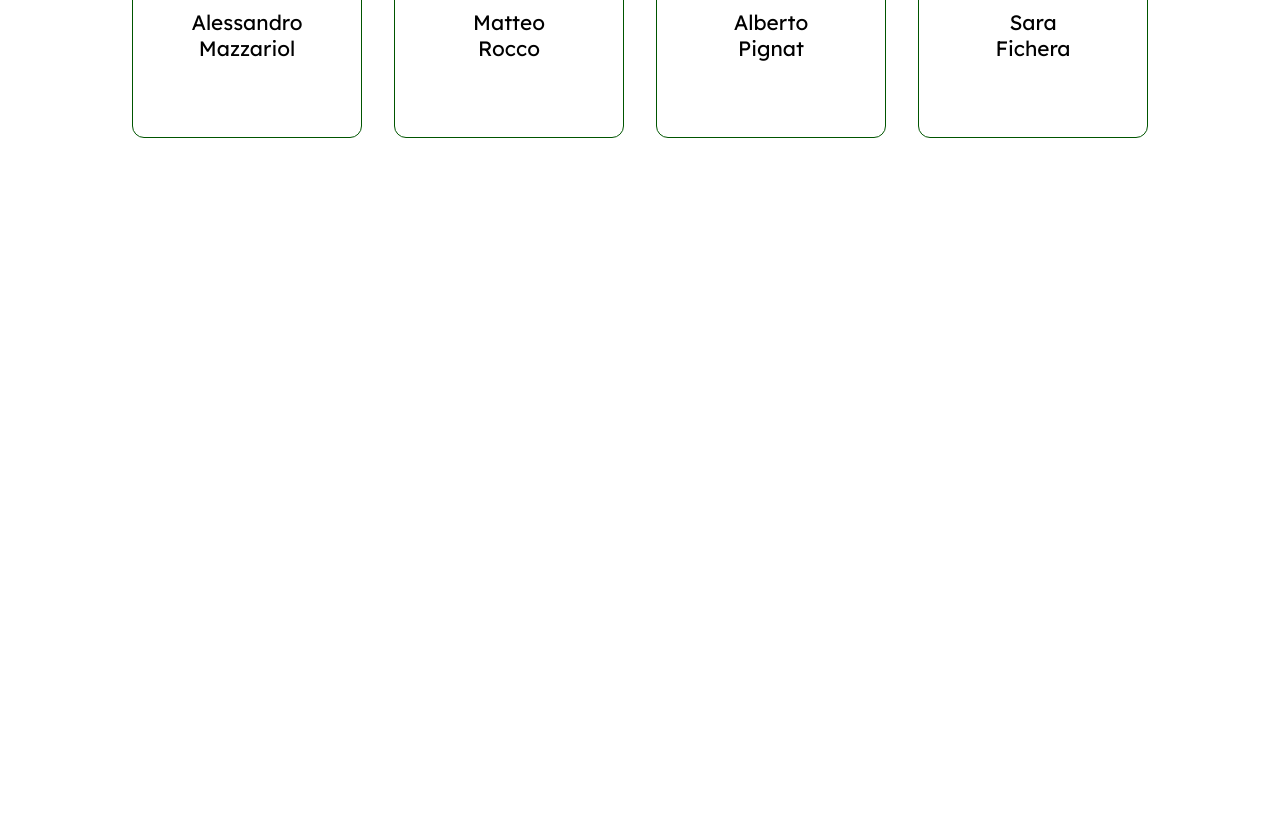
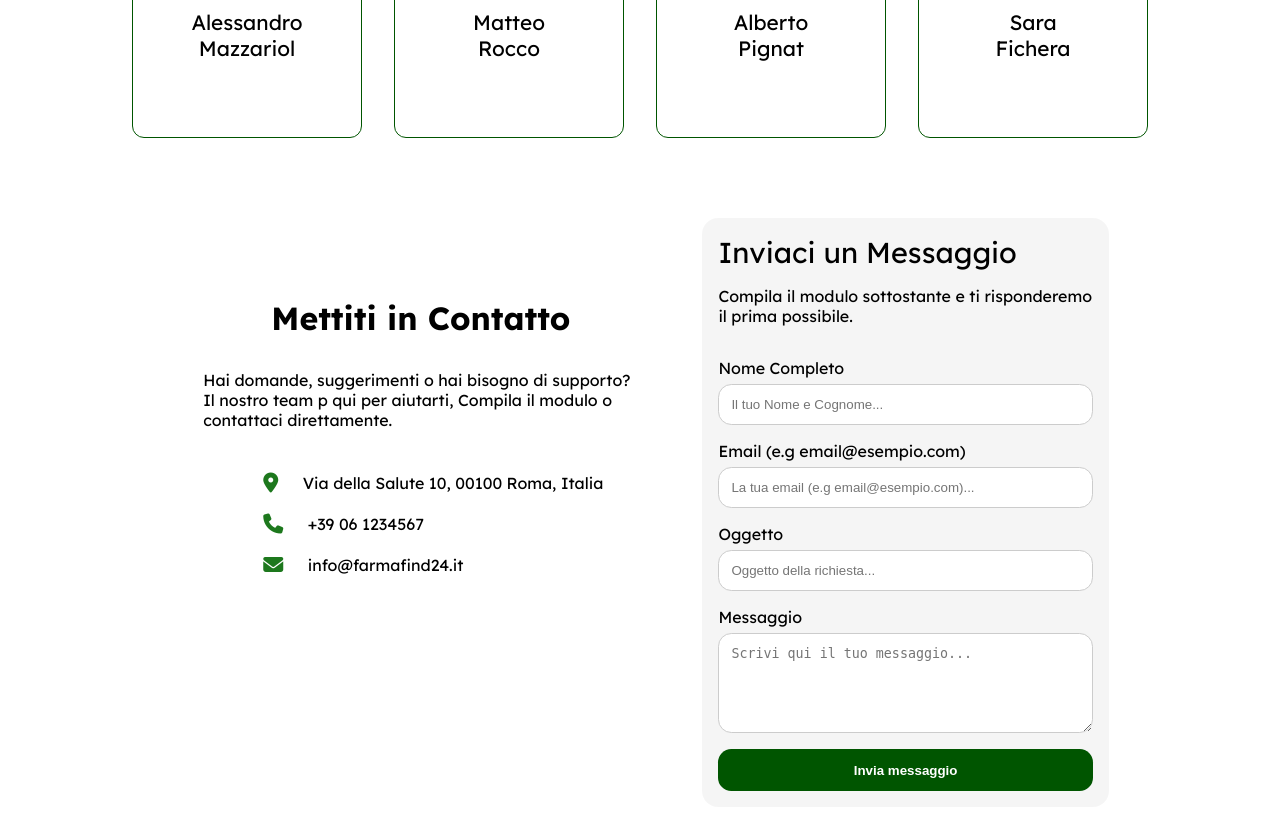
Before and after one commit to FarmaFind24/FarmaFind24.github.io, a PHP site: page /about.html in a window 1280 px wide. Shown: the part 1706-2529 px from the top of the page. Before the commit the page ends 1844 px from the top, so only its background shows below. Run offline with PHP 8.4, Linux system fonts and the light colour scheme.

Commit message:
finita pag about

```diff
--- a/about.html
+++ b/about.html
@@ -1,26 +1,20 @@
 <!DOCTYPE html>
 <html lang="it">
+
 <head>
     <title>FarmaFind24</title>
     <meta charset="utf-8" />
-    <meta
-      name="description"
-      content="Pagina dedicata alla ricerca di farmacie di turno aperte e di farmaci disponibili nelle farmacie ricercate"
-    />
+    <meta name="description"
+        content="Pagina dedicata alla ricerca di farmacie di turno aperte e di farmaci disponibili nelle farmacie ricercate" />
     <meta name="keywords" content="salute" />
     <link rel="stylesheet" href="assets/css/desktop.css" media="screen" />
 
     <link rel="preconnect" href="https://fonts.googleapis.com" />
     <link rel="preconnect" href="https://fonts.gstatic.com" crossorigin />
-    <link
-      href="https://fonts.googleapis.com/css2?family=Lexend:wght@100..900&display=swap"
-      rel="stylesheet"
-    />
-    <link
-      rel="stylesheet"
-      href="https://cdnjs.cloudflare.com/ajax/libs/font-awesome/6.5.0/css/all.min.css"
-    />
+    <link href="https://fonts.googleapis.com/css2?family=Lexend:wght@100..900&display=swap" rel="stylesheet" />
+    <link rel="stylesheet" href="https://cdnjs.cloudflare.com/ajax/libs/font-awesome/6.5.0/css/all.min.css" />
 </head>
+
 <body>
     <header>
         <h1>FarmaFind24</h1>
@@ -83,46 +77,76 @@
             <div id="team-grid">
                 <div class="avatar-container">
                     <a href="https://github.com/Scafu" target="_blank">
-              <img
-                class="avatar-img"
-                src="https://github.com/Scafu.png"
-                alt="Profilo GitHub di Alessandro Mazzariol"
-              />
+                        <img class="avatar-img" src="https://github.com/Scafu.png"
+                            alt="Profilo GitHub di Alessandro Mazzariol" />
                         <span>Alessandro<br />Mazzariol</span>
                     </a>
                 </div>
                 <div class="avatar-container">
                     <a href="https://github.com/matteorocco27" target="_blank">
-              <img
-                class="avatar-img"
-                src="https://github.com/matteorocco27.png"
-                alt="Profilo GitHub di Matteo Rocco"
-              />
+                        <img class="avatar-img" src="https://github.com/matteorocco27.png"
+                            alt="Profilo GitHub di Matteo Rocco" />
                         <span>Matteo<br />Rocco</span>
                     </a>
                 </div>
                 <div class="avatar-container">
                     <a href="https://github.com/Albero04" target="_blank">
-              <img
-                class="avatar-img"
-                src="https://github.com/Albero04.png"
-                alt="Profilo GitHub di Alberto Pignat"
-              />
+                        <img class="avatar-img" src="https://github.com/Albero04.png"
+                            alt="Profilo GitHub di Alberto Pignat" />
                         <span>Alberto<br />Pignat</span>
                     </a>
                 </div>
                 <div class="avatar-container">
                     <a href="https://github.com/saragifi" target="_blank">
-              <img
-                class="avatar-img"
-                src="https://github.com/saragifi.png"
-                alt="Profilo GitHub di Sara Fichera"
-              />
+                        <img class="avatar-img" src="https://github.com/saragifi.png"
+                            alt="Profilo GitHub di Sara Fichera" />
                         <span>Sara<br />Fichera</span>
                     </a>
                 </div>
             </div>
         </section>
+        <section id="contact-section">
+            <div id="contact-info">
+                <h2>Mettiti in Contatto</h2>
+                <p>Hai domande, suggerimenti o hai bisogno di supporto? Il nostro team p qui per aiutarti, Compila il
+                    modulo o contattaci direttamente.</p>
+                <ul>
+                    <li> <i class="fa-solid fa-location-dot fa-lg"></i>
+                        Via della Salute 10, 00100 Roma, Italia
+                    </li>
+                    <li><i class="fa-solid fa-phone fa-lg"></i>
+                        +39 06 1234567
+                    </li>
+                    <li><i class="fa-solid fa-envelope fa-lg"></i>
+                        info@farmafind24.it
+                    </li>
+                </ul>
+            </div>
+
+            <div id="contact-form">
+                <div>
+                    <span id="title-form">Inviaci un Messaggio</span>
+                    <p>Compila il modulo sottostante e ti risponderemo il prima possibile.</p>
+                </div>
+                <form>
+                    <label for="fnc">Nome Completo</label>
+                    <input type="text" id="fnc" name="Name-completo" value="" aria-label="Nome Completo"
+                        placeholder="Il tuo Nome e Cognome...">
+                    <label>Email (e.g email@esempio.com)</label>
+                    <input type="text" name="Email" value="" aria-label="Email"
+                        placeholder="La tua email (e.g email@esempio.com)...">
+                    <label>Oggetto</label>
+                    <input type="text" name="Oggetto richiesta" value="" aria-label="Oggetto richiesta"
+                        placeholder="Oggetto della richiesta...">
+                    <label>Messaggio</label>
+                    <textarea id="message" placeholder="Scrivi qui il tuo messaggio..."
+                        style="height: 100px;"></textarea>
+                    <input type="submit" value="Invia messaggio">
+                </form>
+            </div>
+
+        </section>
     </main>
 </body>
+
 </html>
--- a/assets/css/desktop.css
+++ b/assets/css/desktop.css
@@ -39,6 +39,7 @@ header {
   align-items: center;
   justify-content: center;
   border-bottom: 2px solid var(--header-border-color);
+  z-index: 1000;
 }
 header h1 {
   left: 2em;
@@ -294,6 +295,7 @@ section h2 {
 
 .avatar-container:hover {
   transform: translateY(2px);
+  overflow: hidden;
   background-color: var(--primary-color-button);
   color: var(--main-bg-color);
   border-color: var(--accent);
@@ -315,7 +317,66 @@ section h2 {
   height: 100px;
   border-radius: 50%;
 }
+#contact-section{
+    margin-top: 5rem;
+    display: flex;
+    justify-content: center;
+    width: 100%;
+    gap: 2rem;
 
+}
+#contact-form{
+    display:flex;
+    flex-direction: column;
+    justify-content: center;
+    height: 60%;
+    width:30%;
+    padding:1em;
+    gap: 2em;
+    border-radius: 1em;
+    background-color: var(--second-main-bg-color)
+}
+#contact-form form{
+    display: flex;
+    flex-direction: column;
+}
+#contact-form div{
+    display: flex;
+    flex-direction: column;
+    gap: 1em;
+}
+#title-form{
+    font-size: 1.8em;
+}
+input[type=text], select, textarea {
+  width: 100%;
+  padding: 12px;
+  border: 1px solid #ccc;
+  border-radius: 1em;
+  box-sizing: border-box;
+  margin-top: 6px;
+  margin-bottom: 16px;
+  resize: vertical;
+  }
+ input[type=submit]{
+     background-color: var(--primary-color-button);
+     color: white;
+     padding: 1em;
+     border-radius: 1em;
+     font-weight: 600;
+ }
+#contact-info{
+    box-sizing: border-box;
+    width:40%;
+    height:60%;
+    display: flex;
+    flex-direction: column;
+    gap: 2em;
+    padding: 2em;
+}
+#contact-info ul{
+    list-style: none;
+}
 /******* FOOTER *******/
 footer {
   margin-top: 5rem;
```
Lines whose indentation alone changed are shown as unchanged.
